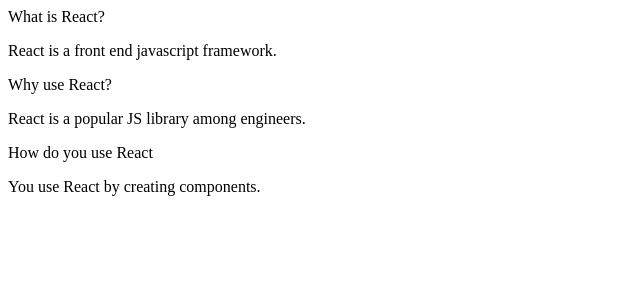
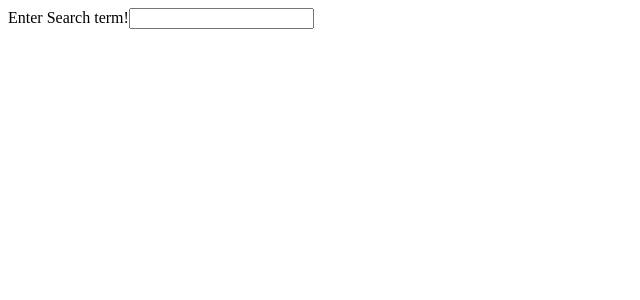
Before and after one commit to saharsolt/Modern-React-with-Redux, a React (Create React App) app in the folder 007_-_widgets/: page / in a window 1280 px wide. Shown: the top 300 px of the page, without its empty margins (0-640 px from the left). Built offline with nearby package versions, Linux system fonts and the light colour scheme; the HTML template or start-up script is replaced by a standard one.

Commit message:
useEffect hook

```diff
--- a/007_-_widgets/src/App.js
+++ b/007_-_widgets/src/App.js
@@ -1,5 +1,6 @@
 import React from "react";
 import Accordion from "./components/Accordion";
+import Search from "./components/Search";
 
 const items = [
   {
@@ -19,7 +20,7 @@
 const App = () => {
   return (
     <div>
-      <Accordion items={items} />
+      <Search />
     </div>
   );
 };
--- /dev/null
+++ b/007_-_widgets/src/components/Search.js
@@ -0,0 +1,27 @@
+import React, { useState, useEffect } from "react";
+
+const Search = () => {
+  const [term, setTerm] = useState("");
+
+  console.log("I run with every render");
+  useEffect(() => {
+    console.log("I run after every render and at initial render change");
+  }, [term]);
+
+  return (
+    <div>
+      <div className="ui form">
+        <div className="field">
+          <label>Enter Search term!</label>
+          <input
+            value={term}
+            onChange={(e) => setTerm(e.target.value)}
+            className="input"
+          />
+        </div>
+      </div>
+    </div>
+  );
+};
+
+export default Search;
```
